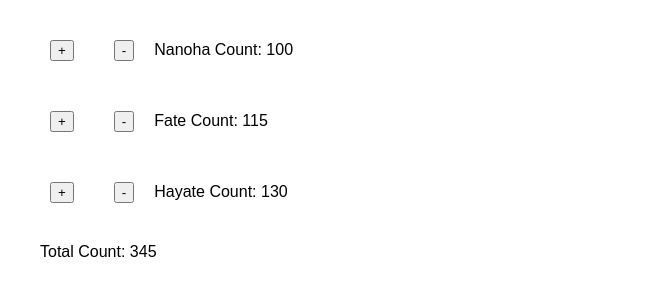
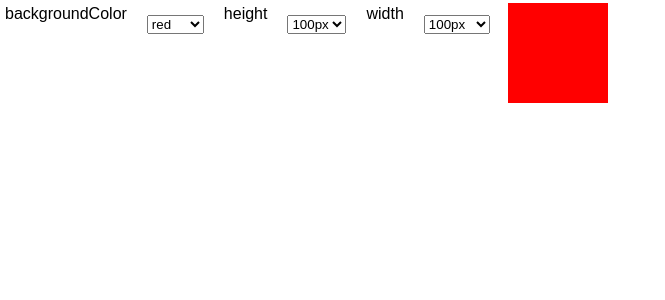
Before and after one commit to Mikuu/React-Demo, a React (Create React App) app: page / in a window 1280 px wide. Shown: the top 300 px of the page, without its empty margins (0-665 px from the left). Built offline with nearby package versions, Linux system fonts and the light colour scheme.

Commit message:
Practice something

```diff
--- a/src/index.js
+++ b/src/index.js
@@ -2,11 +2,10 @@ import React from 'react';
 import ReactDOM from 'react-dom';
 import './index.css';
 import registerServiceWorker from './registerServiceWorker';
-import ClickCounter from "./ClickCounter";
-import ControlPanel from "./ControlPanel";
+import EditorPanel from "./practice/EditorPanel";
 
 ReactDOM.render(
-    <ControlPanel />,
+    <EditorPanel/>,
     document.getElementById('root')
 );
 
--- /dev/null
+++ b/src/practice/EditorPanel.js
@@ -0,0 +1,108 @@
+import React, {Component} from 'react';
+
+class Editor extends Component {
+
+    constructor(props) {
+        super(props);
+        this.onSelectOption = this.onSelectOption.bind(this);
+    }
+
+    onSelectOption(e) {
+        this.props.onSelect(this.props.optionName, e.target.value);
+    }
+
+    render() {
+
+        const editorStyle = {
+            styleItem: {float: 'left', margin: '5px'},
+            styleSelect: {float: 'left', margin: '15px'}
+        };
+
+        let options = this.props.optionValues.map((optionValue) => {
+            return <option value={optionValue}>{optionValue}</option>
+        });
+
+        return (
+            <div>
+                <div style={editorStyle.styleItem}>{this.props.optionName}</div>
+                <select style={editorStyle.styleSelect} onChange={this.onSelectOption}>
+                    {options}
+                </select>
+            </div>
+        )
+    }
+}
+
+class EditorPanel extends Component {
+    constructor(props) {
+        super(props);
+        this.onSelect = this.onSelect.bind(this);
+
+        this.state = {
+            backgroundColor: "red",
+            height: "100px",
+            width: "100px",
+        }
+    }
+
+    onSelect(optionName, optionValue) {
+
+        switch (optionName) {
+            case "backgroundColor":
+                this.setState({
+                    backgroundColor: optionValue,
+                    height: this.state.height,
+                    width: this.state.width,
+                });
+                break;
+            case "height":
+                this.setState({
+                    backgroundColor: this.state.backgroundColor,
+                    height: optionValue,
+                    width: this.state.width,
+                });
+                break;
+            case "width":
+                this.setState({
+                    backgroundColor: this.state.backgroundColor,
+                    height: this.state.height,
+                    width: optionValue,
+                });
+                break;
+            default:
+                console.log("FBI --> nothing to handle.")
+
+        }
+    }
+
+    render() {
+        let options = [
+            {optionName: "backgroundColor", optionValues: ["red", "blue", "green"]},
+            {optionName: "height", optionValues: ["100px", "300px", "800px"]},
+            {optionName: "width", optionValues: ["100px", "300px", "800px", "1200px"]}
+        ];
+
+        let styleColorBlock = {
+            backgroundColor: this.state.backgroundColor,
+            width: this.state.width,
+            height: this.state.height
+        };
+
+        return (
+            <div>
+                <Editor onSelect={this.onSelect} optionName={options[0].optionName} optionValues={options[0].optionValues}/>
+                <Editor onSelect={this.onSelect} optionName={options[1].optionName} optionValues={options[1].optionValues}/>
+                <Editor onSelect={this.onSelect} optionName={options[2].optionName} optionValues={options[2].optionValues}/>
+                <table>
+                    <tr>
+                        <td>
+                            <div id="color-block" style={styleColorBlock}/>
+                        </td>
+                    </tr>
+                </table>
+            </div>
+        )
+    }
+}
+
+export default EditorPanel;
```
Also changed, not shown: resource/index.html (added, +73 -0 lines).
